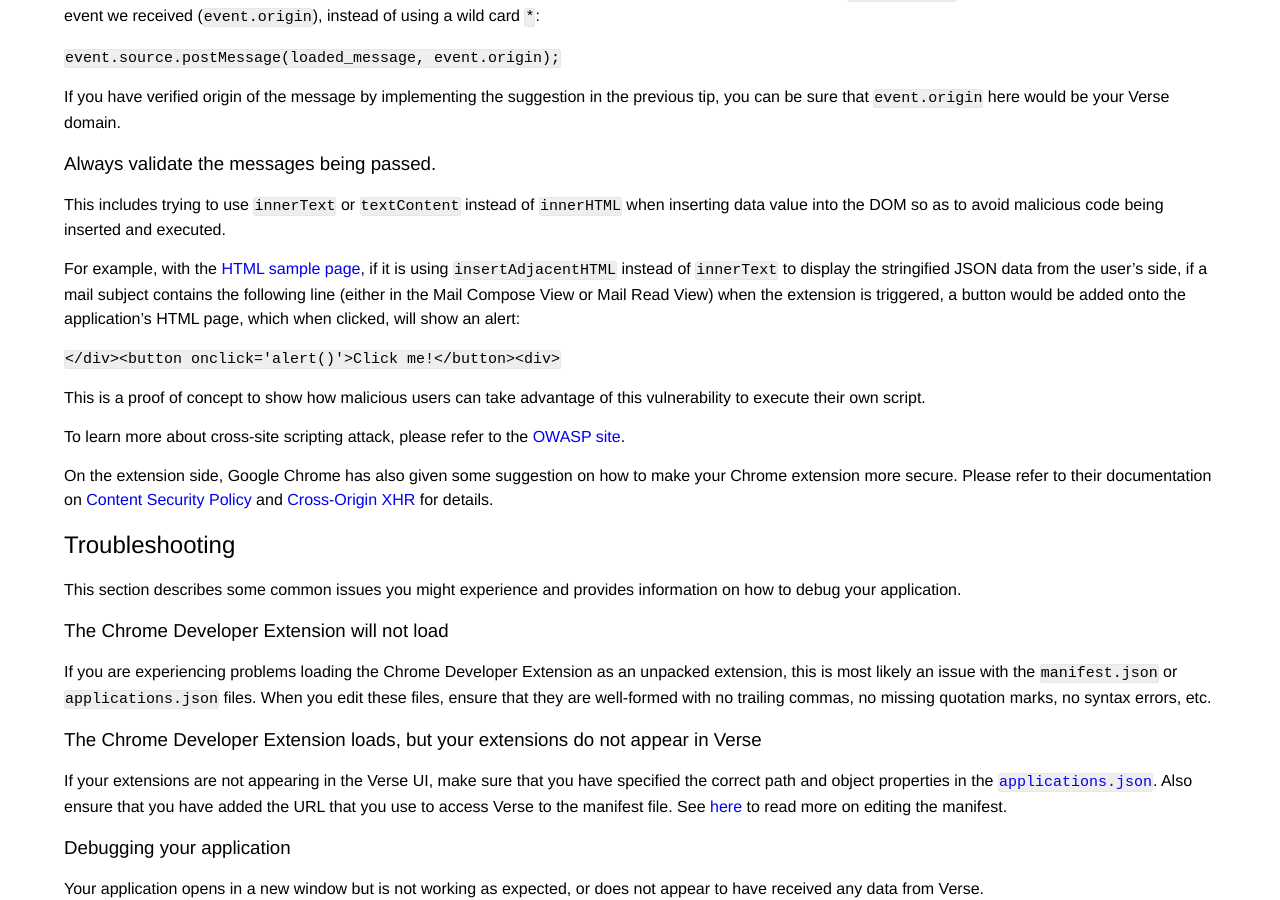
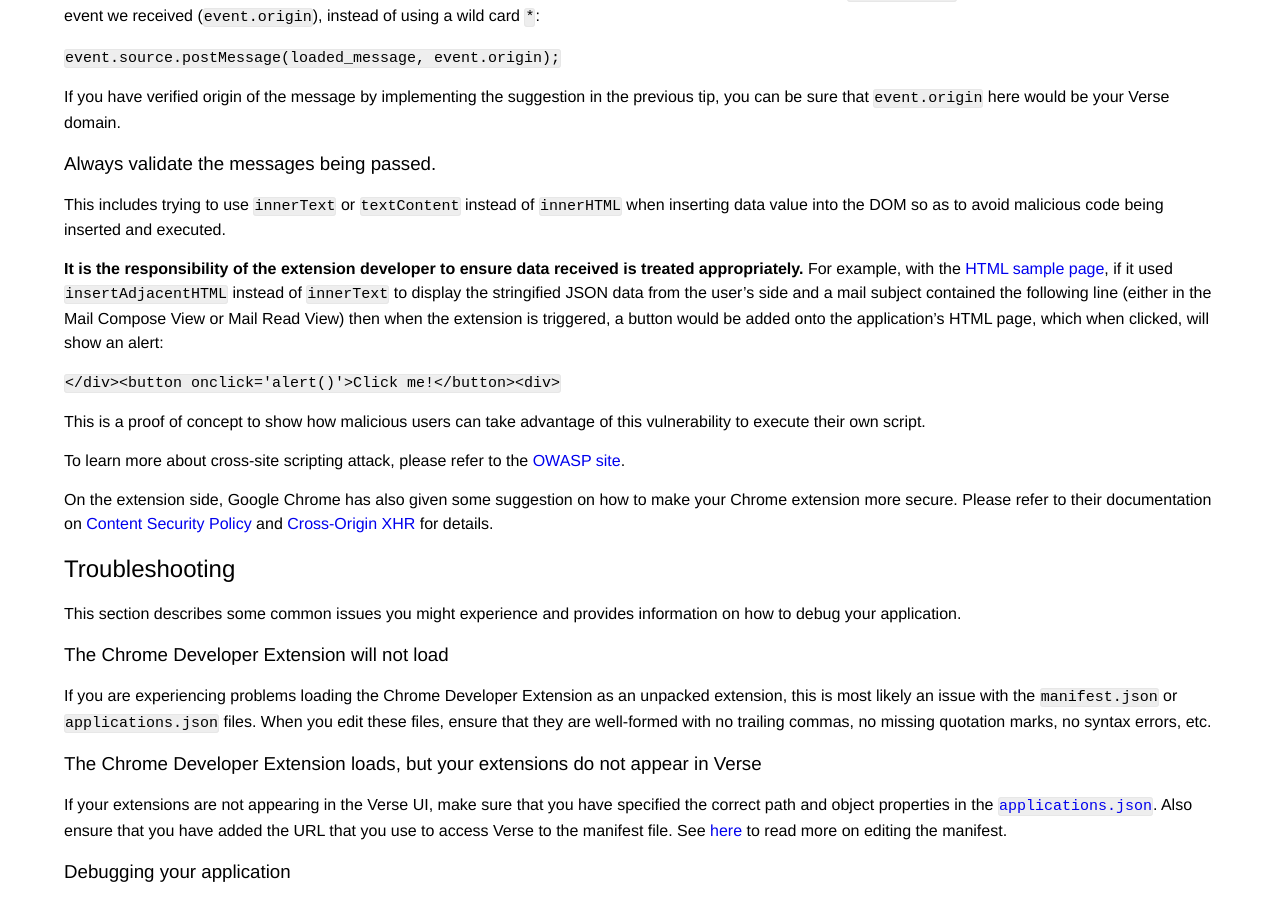
Before and after one commit to ibmverse/verse-developer, a Jekyll site: the page built from _reference/reference.md, in a window 1280 px wide and 900 px high, scrolled down 7185 px. Built offline with Jekyll 4.4.1, drawn with Linux system fonts in a browser that asks for light colours.

Commit message:
254453: review feedback

```diff
--- a/_reference/reference.md
+++ b/_reference/reference.md
@@ -320,7 +320,7 @@ If you have verified origin of the message by implementing the suggestion in the
 ### Always validate the messages being passed.
 This includes trying to use `innerText` or `textContent` instead of `innerHTML` when inserting data value into the DOM so as to avoid malicious code being inserted and executed.
 
-For example, with the [HTML sample page][5]{:target="_blank"}, if it is using `insertAdjacentHTML` instead of `innerText` to display the stringified JSON data from the user's side, if a mail subject contains the following line (either in the Mail Compose View or Mail Read View) when the extension is triggered, a button would be added onto the application's HTML page, which when clicked, will show an alert:
+__It is the responsibility of the extension developer to ensure data received is treated appropriately.__ For example, with the [HTML sample page][5]{:target="_blank"}, if it used `insertAdjacentHTML` instead of `innerText` to display the stringified JSON data from the user's side and a mail subject contained the following line (either in the Mail Compose View or Mail Read View) then when the extension is triggered, a button would be added onto the application's HTML page, which when clicked, will show an alert:
 
 `</div><button onclick='alert()'>Click me!</button><div>`
 
```
Also changed, not shown: _tutorials/tutorial_verse_developer.md (+1 -1 lines).
